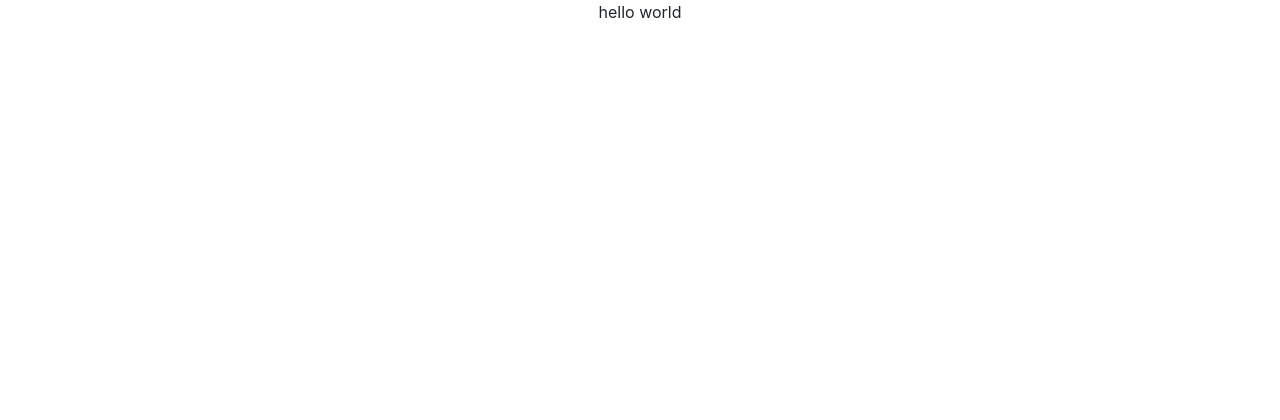
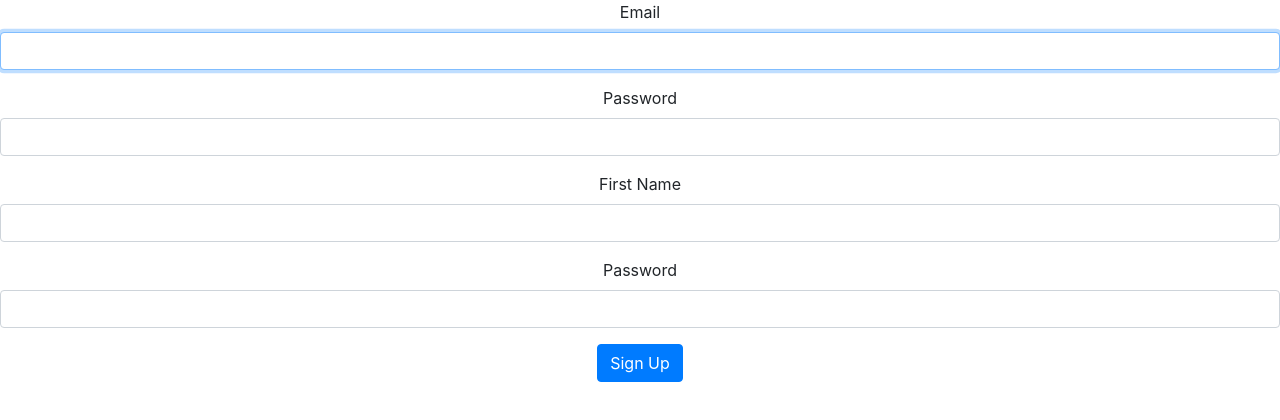
Before and after one commit to jsilber94/COMP353Project, a React (Create React App) app in the folder frontend/: page /signup in a window 1280 px wide. Shown: the top 420 px of the page. Built offline with nearby package versions, Linux system fonts and the light colour scheme.

Commit message:
signup page

```diff
--- a/frontend/src/Api.js
+++ b/frontend/src/Api.js
@@ -8,6 +8,15 @@ export function apiLogin(email, password) {
 }
 
 
-export function apiGetAllJobs(){
+export function apiGetAllJobs() {
   return axios.get('job')
 }
+
+export function apiSignUp(email, password, fname, lname) {
+  return axios.post('signup', {
+    email,
+    password,
+    fname,
+    lname,
+  })
+}
--- a/frontend/src/App.jsx
+++ b/frontend/src/App.jsx
@@ -4,28 +4,45 @@ import './App.css';
 import {
   BrowserRouter as Router, Route, Switch, Redirect,
 } from 'react-router-dom';
-import {  deployedUrl } from './config/env';
-import Hello from './components/Hello';
+
+import { NavLink } from 'react-bootstrap';
+import { apiURL } from './config/env';
+
 import Login from './components/Login';
-import JobTable from './components/Jobs'
+// import JobTable from './components/Jobs';
+import SignUp from './components/SignUp';
 
 function App() {
-  axios.defaults.baseURL = deployedUrl;
+  axios.defaults.baseURL = apiURL;
   const [isLoggedIn, setLogin] = useState(false);
 
   return (
+    <div>
+
       <div className="App">
-      <JobTable />
         <Router>
           <Switch>
             <Route exact path="/">
               {isLoggedIn ? <Redirect to="/test" /> : <Login setLogin={setLogin} />}
+
+              <span className="input-group-btn">
+                <NavLink to="/signup" href="/signup">
+                  Sign Up
+                </NavLink>
+              </span>
             </Route>
-          <Route path="/test">
-            <Hello />
+
+            <Route exact path="/signup">
+              <SignUp />
             </Route>
+
+            <Route path="/test" />
+
           </Switch>
+
         </Router>
+      </div>
+
     </div>
   );
 }
--- /dev/null
+++ b/frontend/src/components/SignUp.jsx
@@ -0,0 +1,70 @@
+import React, { useState } from 'react';
+import {
+  Button, FormControl, FormGroup, FormLabel,
+} from 'react-bootstrap';
+import { apiSignUp } from '../Api';
+
+// eslint-disable-next-line react/prop-types
+export default function SignUp({ setSignUp }) {
+  const [email, setEmail] = useState('');
+  const [password, setPassword] = useState('');
+  const [fname, setfName] = useState('');
+  const [lname, setlName] = useState('');
+  const [errorMessage, setErrorMessage] = useState(null);
+
+  const signup = () => {
+    apiSignUp(email, password, fname, lname)
+      .then((response) => {
+        if (response.data.success) {
+          setSignUp(true);
+        }
+        setErrorMessage(response.data.message);
+      }).catch((error) => {
+        setErrorMessage(error.message);
+        console.log(errorMessage);
+      });
+  };
+
+  return (
+    <div className="SignUp">
+
+      <FormGroup controlId="email">
+        <FormLabel>Email</FormLabel>
+        <FormControl
+          autoFocus
+          type="email"
+          value={email}
+          onChange={(e) => setEmail(e.target.value)}
+        />
+      </FormGroup>
+
+      <FormGroup controlId="password">
+        <FormLabel>Password</FormLabel>
+        <FormControl
+          value={password}
+          type="password"
+          onChange={(e) => setPassword(e.target.value)}
+        />
+      </FormGroup>
+      <FormGroup controlId="fname">
+        <FormLabel>First Name</FormLabel>
+        <FormControl
+          value={fname}
+          type="text"
+          onChange={(e) => setfName(e.target.value)}
+        />
+      </FormGroup>
+      <FormGroup controlId="lname">
+        <FormLabel>Password</FormLabel>
+        <FormControl
+          value={lname}
+          type="text"
+          onChange={(e) => setlName(e.target.value)}
+        />
+      </FormGroup>
+
+      <Button onClick={signup} type="Submit">Sign Up</Button>
+
+    </div>
+  );
+}
--- a/frontend/src/index.js
+++ b/frontend/src/index.jsx
@@ -5,12 +5,11 @@ import App from './App';
 import * as serviceWorker from './serviceWorker';
 import 'bootstrap/dist/css/bootstrap.min.css';
 
-
 ReactDOM.render(
   <React.StrictMode>
     <App />
   </React.StrictMode>,
-  document.getElementById('root')
+  document.getElementById('root'),
 );
 
 // If you want your app to work offline and load faster, you can change
```
Lines whose indentation alone changed are shown as unchanged.
